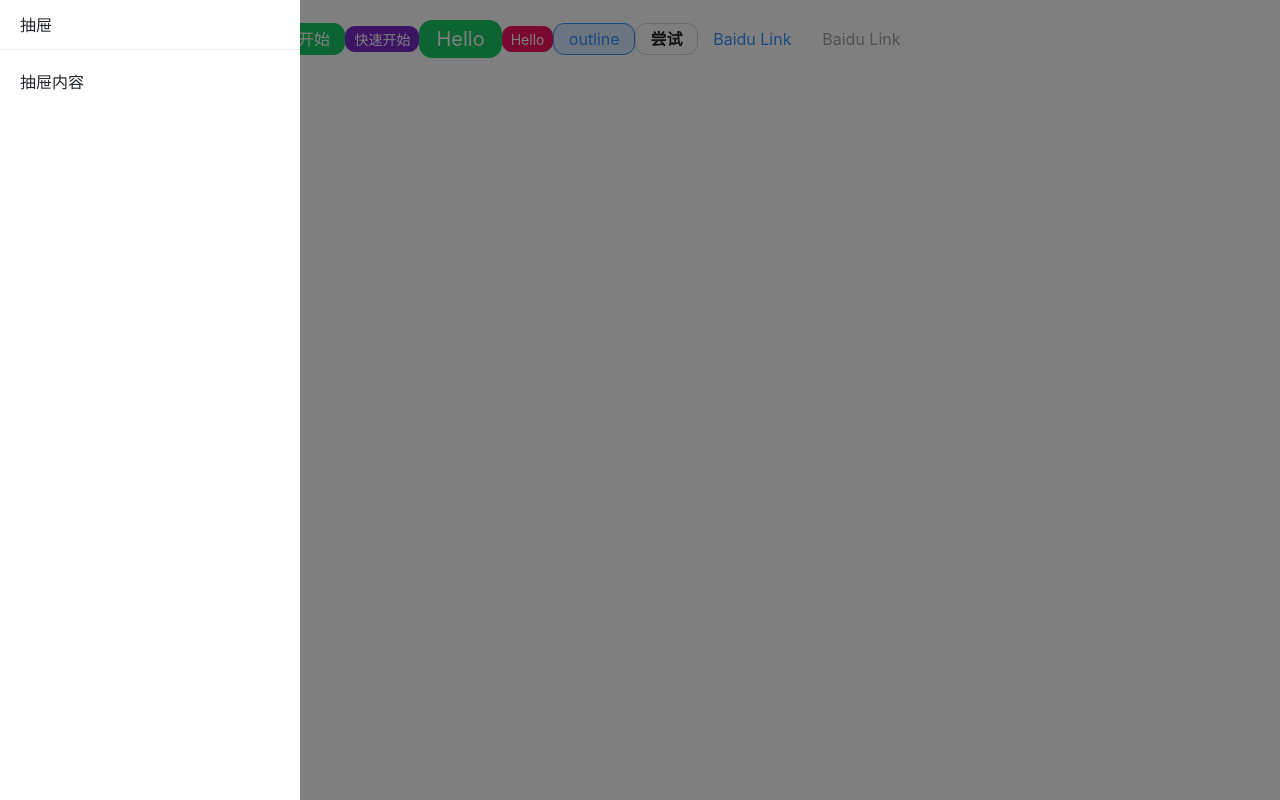
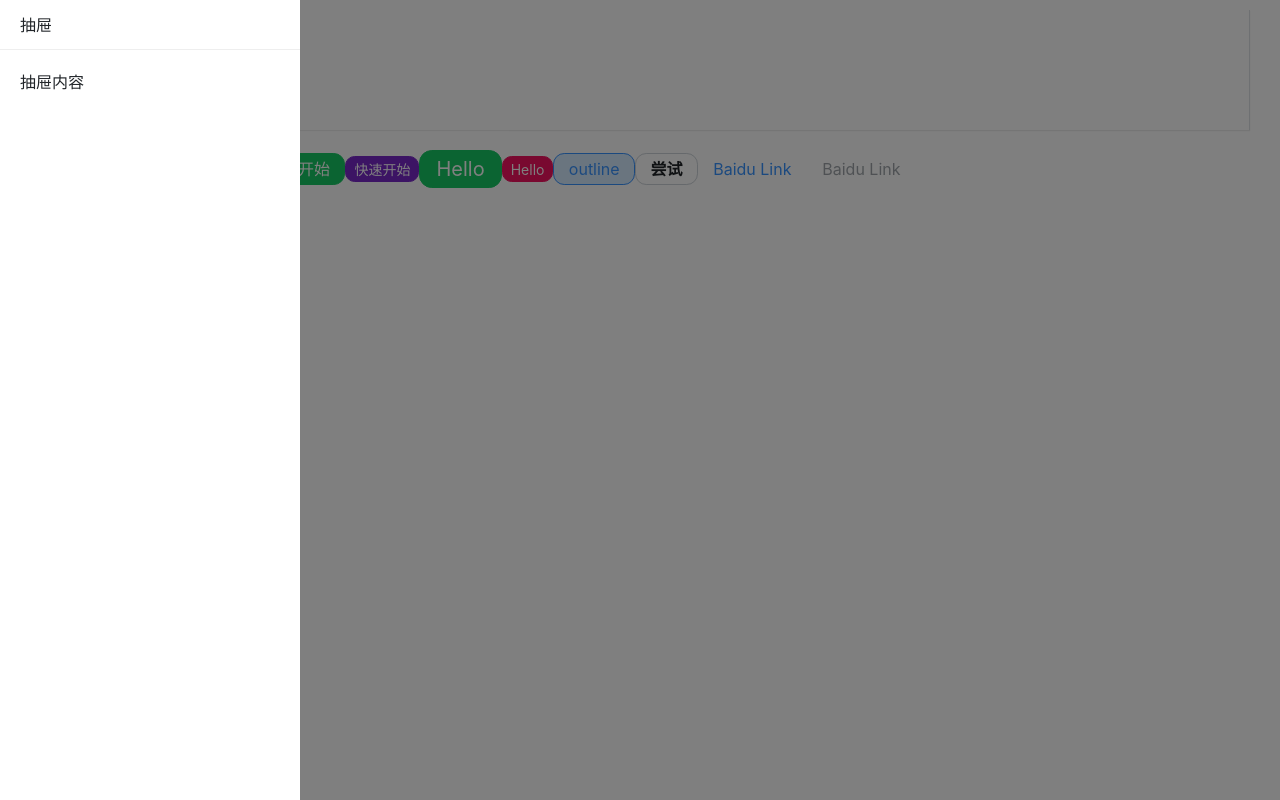
Before and after one commit to Triangle-Lab/triangle-design-project, a React (Create React App) app: page / in a window 1280 px wide. Built offline with nearby package versions, Linux system fonts and the light colour scheme.

Commit message:
feat:add menu

```diff
--- a/package.json
+++ b/package.json
@@ -8,8 +8,6 @@
     "@testing-library/user-event": "^13.5.0",
     "@types/jest": "^27.5.2",
     "@types/node": "^16.18.11",
-    "@types/react": "^18.0.26",
-    "@types/react-dom": "^18.0.10",
     "classnames": "^2.3.2",
     "feather-icons": "^4.29.0",
     "framer-motion": "^8.5.5",
@@ -52,6 +50,8 @@
   },
   "devDependencies": {
     "@types/classnames": "^2.3.1",
+    "@types/react": "^18.0.27",
+    "@types/react-dom": "^18.0.10",
     "@typescript-eslint/eslint-plugin": "^5.48.2",
     "eslint": "^8.32.0",
     "eslint-config-standard-with-typescript": "^27.0.1",
--- a/src/App.tsx
+++ b/src/App.tsx
@@ -2,10 +2,34 @@
 import Alert, { AlertType } from './components/Alert/alert'
 import Button, { ButtonSize, ButtonType } from './components/Button/button'
 import Drawer, { DrawerPosition } from './components/Drawer/drawer'
+import Menu from './components/Menu/menu'
+import MenuItem from './components/Menu/menuItem'
+import SubMenu from './components/Menu/subMenu'
+
 function App (): JSX.Element {
   const [show, setShow] = React.useState(true)
   return (
     <div className="App" style={{ margin: '10px' }}>
+      <Menu defaultIndex={'0'} onSelect = { (index) => { alert(index) } } mode = 'vertical' defaultOpenSubmenus = {['2']}>
+        <MenuItem>
+        cool link 1
+        </MenuItem>
+        <MenuItem disabled>
+        cool link 2
+        </MenuItem>
+        <SubMenu title='dropdown'>
+          <MenuItem>
+          dropdown1
+          </MenuItem>
+          <MenuItem>
+          dropdown2
+          </MenuItem>
+        </SubMenu>
+        <MenuItem>
+        cool link 3
+        </MenuItem>
+      </Menu>
+
       <Button>Hello</Button>
       <Button disabled>Hello</Button>
       <Button btnType={ButtonType.Primary} style={{ margin: '10px' }} size={ButtonSize.Large}>快速开始</Button>
--- /dev/null
+++ b/src/components/Menu/_style.scss
@@ -0,0 +1,63 @@
+.viking-menu{
+    display: flex;
+    flex-wrap: wrap;
+    padding-left: 0;
+    margin-bottom: 0;
+    list-style: none;
+    border-bottom: $menu-border-width solid $menu-border-color;
+    box-shadow: $menu-box-shadow;
+    .menu-item{
+        padding: $menu-item-padding-y $menu-item-padding-x;
+        cursor: pointer;
+        transition: $menu-transition;
+        &:hover, &focus{
+            text-decoration: none;
+        }
+        &.is-disabled{
+            color: $menu-item-disabled-color;
+            pointer-events: none;
+            cursor: default;
+        }
+        &is-active, &hover{
+            color: $menu-item-active-color;
+            border-bottom: $menu-border-width solid $menu-border-color;
+        }
+    }
+}
+
+.submenu-item{
+    position: relative;
+}
+.viking-submenu{
+    display: none;
+    list-style: none;
+    padding-left: 0;
+    white-space: nowrap;
+    //transition: $menu-transition;
+    .menu-item{
+        padding: $menu-item-padding-y $menu-item-padding-x;
+        cursor: pointer;
+        transition: $menu-transition;
+        color: $body-color;
+        &.is-active, &:hover{
+            color: $menu-item-active-color !important;
+        }
+    }
+}
+.viking-submenu.menu-opened{
+    display: block;
+}
+
+.menu-vertical{
+    flex-direction: column;
+    border-bottom: 0px;
+    margin: 10px 20px;
+    border-right: $menu-border-width solid $menu-border-color;
+    .menu-item{
+        border-left: $menu-border-width solid transparent;
+        &is-active, &hover{
+            border-bottom: 0px;
+            border-left: $menu-border-width solid $menu-border-color;
+        }
+    }
+}
--- /dev/null
+++ b/src/components/Menu/menu.tsx
@@ -0,0 +1,75 @@
+import React, { useState, createContext } from 'react'
+import classNames from 'classnames'
+import MenuItem, { MenuItemProps } from './menuItem'
+
+type MenuMode = 'horizontal' | 'vertical'
+type SelectCallback = (SelectedIndex: string) => void
+export interface MenuProps {
+  defaultIndex?: string
+  className?: string
+  mode?: MenuMode
+  style?: React.CSSProperties
+  children?: React.ReactNode
+  onSelect?: (SelectedIndex: string) => void
+  defaultOpenSubmenus?: string[]
+}
+
+interface IMenuContext {
+  index: string
+  onSelect?: SelectCallback
+  mode?: MenuMode
+  defaultOpenSubmenus?: string[]
+}
+
+export const MenuContext = createContext<IMenuContext>({ index: '0' })
+const Menu: React.FC<MenuProps> = (props) => {
+  const { className, mode, style, children, defaultIndex, onSelect, defaultOpenSubmenus } = props
+  const [currentActive, setActive] = useState(defaultIndex)
+  const classes = classNames('viking-menu', className, {
+    'menu-vertical': mode === 'vertical',
+    'menu-horizontal': mode !== 'vertical'
+  })
+
+  const handleClick = (index: string) => {
+    setActive(index)
+    if (onSelect) {
+      onSelect(index)
+    }
+  }
+  const passedContext: IMenuContext = {
+    index: currentActive ? currentActive : '0',
+    onSelect: handleClick,
+    mode: mode,
+    defaultOpenSubmenus
+  }
+
+  const renderChildren = () => {
+    return React.Children.map(children, (child, index) => {
+      const childElement = child as React.FunctionComponentElement <MenuItemProps>
+      const { displayName } = childElement.type
+      if (displayName === 'MenuItem' || displayName === 'SubMenu') {
+        return React.cloneElement(childElement, {
+          index: index.toString()
+        })
+      } else {
+        console.error('Warning: Menu has a child which is not a MenuItem conponents')
+      }
+    })
+  }
+  return (
+  <ul className={classes} style = {style} data-testid = "test-menu" >
+    <MenuContext.Provider value = {passedContext}>
+    { renderChildren() }
+    </MenuContext.Provider>
+  </ul>
+  )
+}
+
+Menu.defaultProps = {
+  defaultIndex: '0',
+  mode: 'horizontal',
+  defaultOpenSubmenus: []
+}
+
+MenuItem.displayName = 'MenuItem'
+export default Menu
--- /dev/null
+++ b/src/components/Menu/menuItem.tsx
@@ -0,0 +1,32 @@
+import React, { useContext } from 'react'
+import classNames from 'classnames'
+import { MenuContext } from './menu'
+
+export interface MenuItemProps {
+  index?: string
+  disabled?: boolean
+  className?: string
+  style?: React.CSSProperties
+  children?: React.ReactNode
+}
+
+const MenuItem: React.FC<MenuItemProps> = (props) => {
+  const { index, disabled, className, style, children } = props
+  const context = useContext(MenuContext)
+  const classes = classNames('menu-item', className, {
+    'is-disabled': disabled,
+    'is-active': context.index === index
+  })
+  const handleClick = () => {
+    if( context.onSelect && !disabled && (typeof index === 'string')) {
+        context.onSelect(index)
+    }
+  }
+  return (
+    <li className = {classes} style = {style} onClick= { handleClick }>
+    {children}
+    </li>
+  )
+}
+
+export default MenuItem
--- /dev/null
+++ b/src/components/Menu/subMenu.tsx
@@ -0,0 +1,81 @@
+import React, { useState, createContext, useContext, FunctionComponentElement } from 'react'
+import classNames from 'classnames'
+import { MenuContext } from './menu'
+import { MenuItemProps } from './menuItem'
+import { clear } from 'console'
+import { hover } from '@testing-library/user-event/dist/hover'
+import { openStdin } from 'process'
+
+export interface subMenuProps {
+  index?: string
+  title: string
+  className?: string
+  children?: React.ReactNode
+}
+
+const SubMenu: React.FC<subMenuProps> = ( { index, title, children, className } ) => {
+    const context = useContext(MenuContext)
+    const openedSubMenus = context.defaultOpenSubmenus as Array<string>
+    const isOpen = (index && context.mode === 'vertical') ? openedSubMenus.includes(index) : false
+    const [ menuOpen, setOpen ] = useState(isOpen)
+  const classes = classNames('menu-item submenu-item', className,{
+    'is-active': context.index === index
+  })
+  const handleClick = (e:React.MouseEvent) => {
+    e.preventDefault()
+    setOpen(!menuOpen)
+  }
+  let timer: any
+  const handleMouse = (e:React.MouseEvent, toggle: boolean) => {
+    clearTimeout(timer)
+    e.preventDefault()
+    timer = setTimeout(() => {
+        setOpen(toggle)
+    }, 300)
+  }
+  const clickEvent = context.mode === 'vertical' ? {
+    onClick: handleClick
+  } : {}
+  const hoverEvents = context.mode !== 'vertical' ? {
+    onMouseEnter: (e:React.MouseEvent) => {
+        handleMouse(e, true)
+    },
+    onMouseLeave: (e:React.MouseEvent) => {
+        handleMouse(e, false)
+    }
+  } : {}
+  const renderChildren = () => {
+    const subMenuClasses = classNames('viking-submenu', {
+        'menu-opened': menuOpen
+    })
+    const childrenCompopent = React.Children.map(children, (child, i) => {
+        const childElement = child as FunctionComponentElement<MenuItemProps>
+        if(childElement.type.displayName === 'MenuItem') {
+            return React.cloneElement(childElement, {
+                index: `${index}-${i}`
+            })
+        }
+        else
+        {
+            console.error("Warning: SubMenu has a child which is not a MenuItem conponents")
+        }
+    })
+    return (
+        <ul className= { subMenuClasses } >
+            { childrenCompopent }
+        </ul>
+    )
+  }
+
+  return (
+    <li key = { index } className = { classes } { ...hoverEvents}>
+        <div className = 'submenu-title' { ...clickEvent}>
+            { title }
+        </div>
+        { renderChildren() }
+    </li>
+  )
+}
+
+SubMenu.displayName = 'subMenu'
+export default SubMenu
--- a/src/styles/_variables.scss
+++ b/src/styles/_variables.scss
@@ -290,3 +290,16 @@
 $alert-title-danger-color:          $danger !default;
 $alert-title-warning-color:         $warning !default;
 $alert-description-default-color:   $gray-700 !default;
+
+//menu
+$menu-border-width:                 $border-width !default;
+$menu-border-color:                 $border-color !default;
+$menu-box-shadow:                   inset 0 1px 0 rgba($white, .15), 0 1px 1px !default;
+$menu-transition:                   color .15s ease-in-out, border-color .15s !default;
+
+//menu-item
+$menu-item-padding-x:               1rem !default;
+$menu-item-padding-y:               .5rem !default;
+$menu-item-active-color:            $primary !default;
+$menu-item-active-border-width:     2px !default;
+$menu-item-disabled-color:          $gray-600 !default;
--- a/src/styles/index.scss
+++ b/src/styles/index.scss
@@ -24,3 +24,6 @@
 
 // Drawer
 @import '../components/Drawer/style';
+
+//menu
+@import '../components/Menu/style';
```
Also changed, not shown: 2 other files (tests, documents, lock files or other folders).
